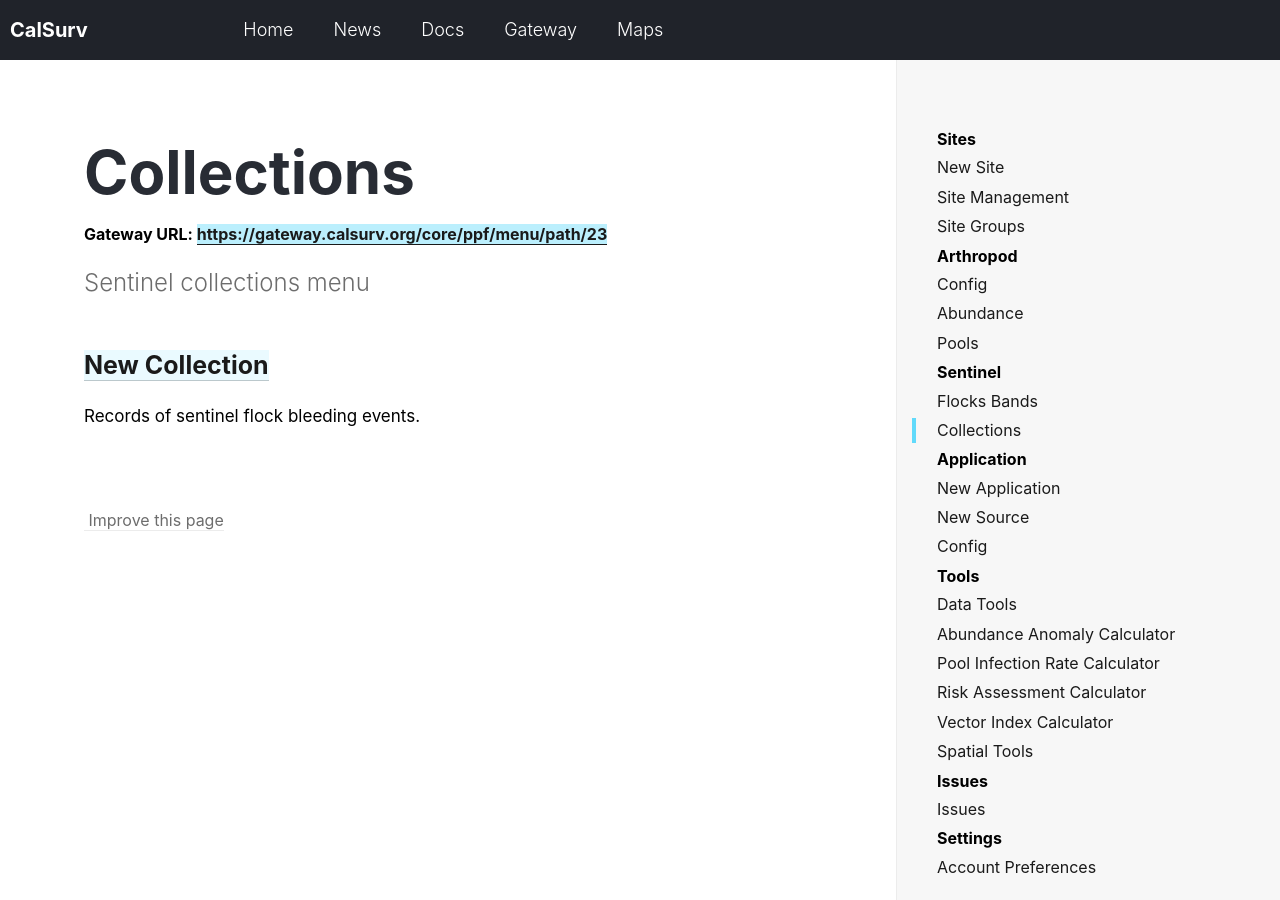
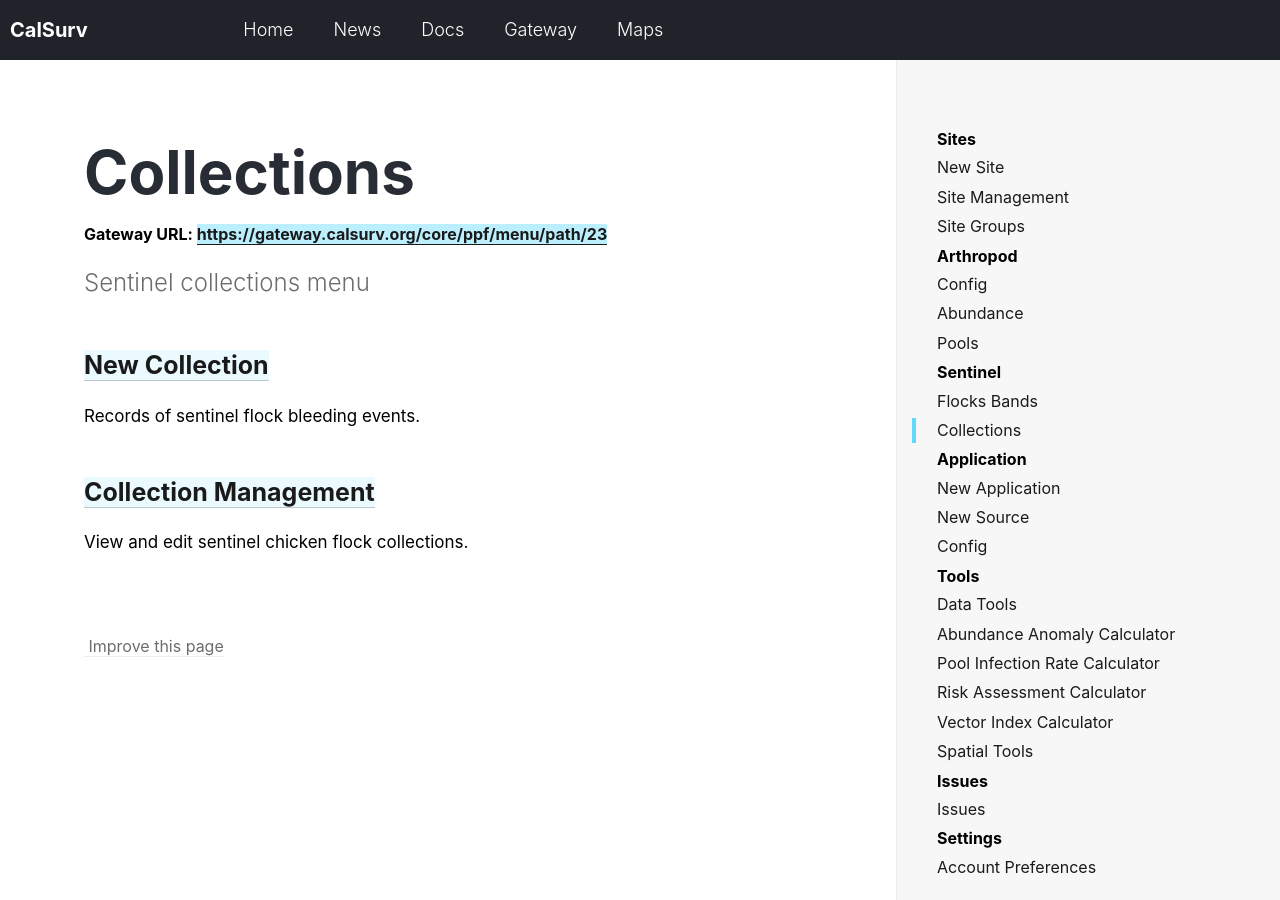
Before and after one commit to tlvaldepena/vectorsurv.org, a Jekyll site: the page built from _docs/sentinel/coll-menu.md, in a window 1280 px wide and 900 px high. Built offline with Jekyll 4.4.1, drawn with Linux system fonts in a browser that asks for light colours.

Commit message:
Add link for collection management

```diff
--- a/_docs/sentinel/coll-menu.md
+++ b/_docs/sentinel/coll-menu.md
@@ -6,3 +6,6 @@ Sentinel collections menu
 
 ### [New Collection]({{ site.baseur1 }}/docs/sentinel/collection)
 Records of sentinel flock bleeding events.
+
+### [Collection Management]({{ site.baseur1 }}/docs/sentinel/collection-manage)
+View and edit sentinel chicken flock collections.
```
